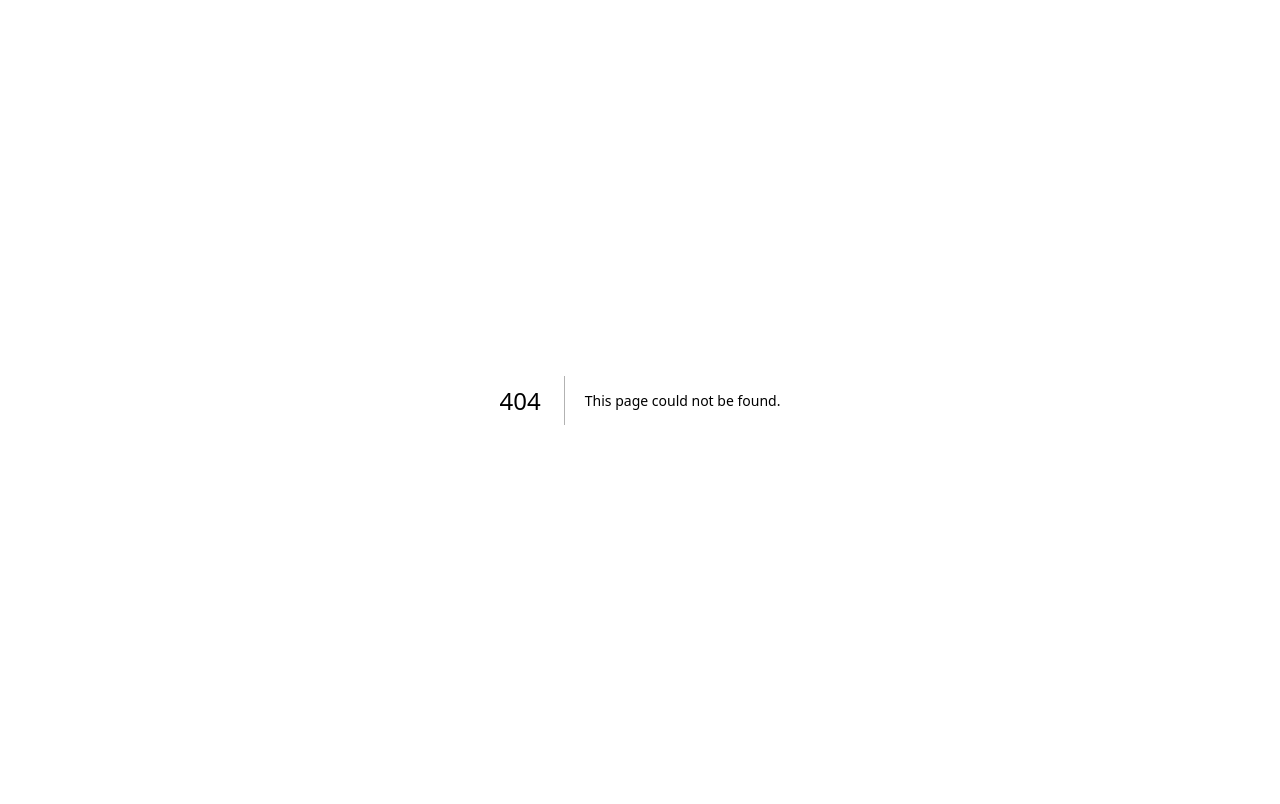
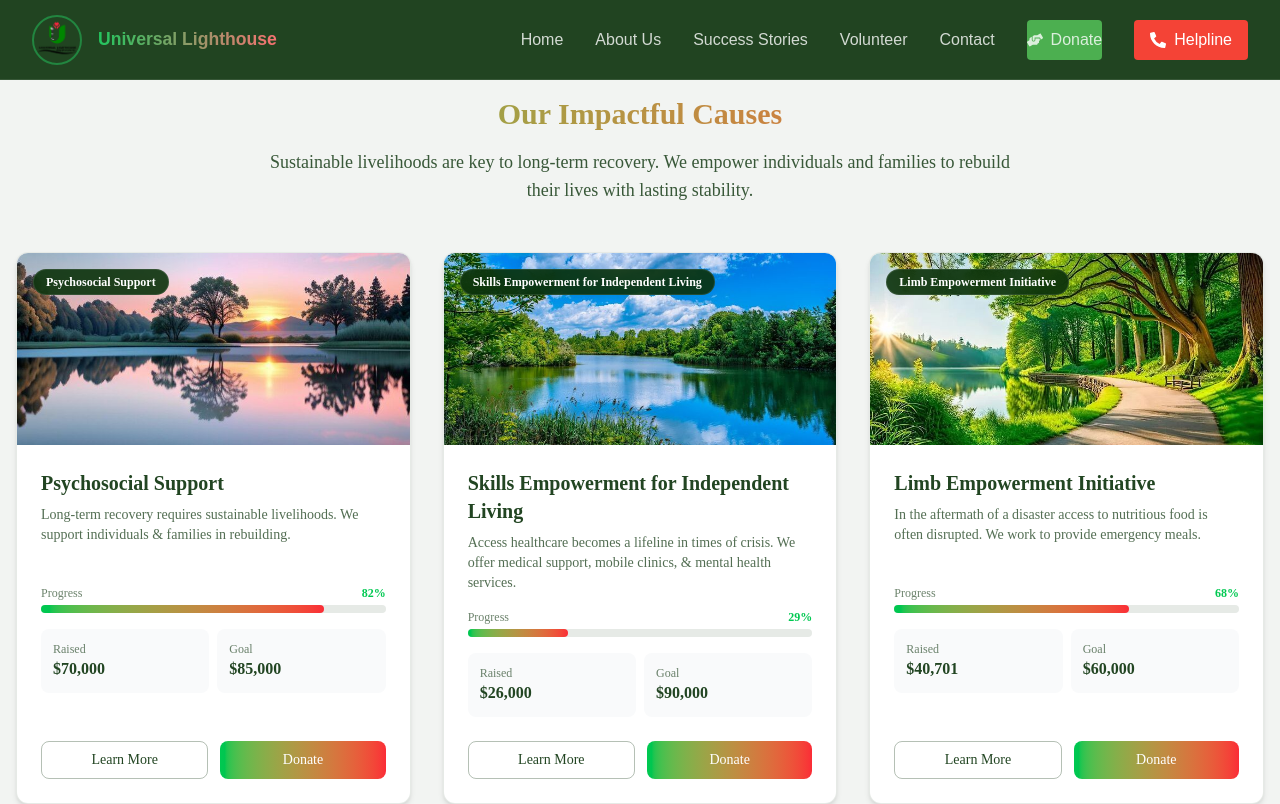
Before and after one commit to Newtonouma/universallighthouse, a Next.js app: page /causes in a window 1280 px wide. Before the commit this address had no page. Shown: the top 804 px of the page. Built offline with nearby package versions, Linux system fonts and the light colour scheme.

Commit message:
causes page added

```diff
--- /dev/null
+++ b/components/causescomponents/causes/causes.tsx
@@ -0,0 +1,124 @@
+'use client';
+
+import Link from 'next/link';
+import { causes } from '../../../public/data/causesData';
+import { useRouter } from 'next/navigation';
+
+interface Cause {
+  id: number | string;
+  title: string;
+  description: string;
+  raised: string | number;
+  goal: string | number;
+  category?: string;
+  image: string;
+}
+
+export default function CausesGrid() {
+  const router = useRouter();
+
+  return (
+    <div className="px-4 pt-24 py-12 bg-[rgba(10,49,10,0.05)] font-['Montserrat']  mx-auto">
+      {/* Section Header */}
+      <div className="text-center mb-12">
+        <h2 className="text-3xl font-bold mb-4 bg-gradient-to-r from-green-500 to-red-500 bg-clip-text text-transparent">
+          Our Impactful Causes
+        </h2>
+        <p className="text-lg text-[rgba(10,49,10,0.8)] max-w-3xl mx-auto">
+          Sustainable livelihoods are key to long-term recovery. We empower individuals and families to rebuild their lives with lasting stability.
+        </p>
+      </div>
+
+      {/* Grid of Causes */}
+      <div className="grid grid-cols-1 md:grid-cols-2 lg:grid-cols-3 gap-8">
+        {causes.map((cause: Cause) => {
+          const raisedNum = typeof cause.raised === 'string'
+            ? Number(cause.raised.replace(/[^0-9.-]+/g, ''))
+            : Number(cause.raised);
+
+          const goalNum = typeof cause.goal === 'string'
+            ? Number(cause.goal.replace(/[^0-9.-]+/g, ''))
+            : Number(cause.goal);
+
+          const percentage = Math.min((raisedNum / goalNum) * 100, 100).toFixed(0);
+
+          return (
+            <div
+              key={cause.id}
+              className="bg-white rounded-xl shadow-md overflow-hidden hover:shadow-xl transition-all duration-300 border border-[rgba(10,49,10,0.1)] hover:-translate-y-1 h-full flex flex-col"
+            >
+              {/* Image with Category Tag */}
+              <div className="relative h-48">
+                <span className="absolute top-4 left-4 z-10 bg-[rgba(10,49,10,0.9)] text-white text-xs font-semibold px-3 py-1 rounded-full backdrop-blur-sm border border-white/10">
+                  {cause.category || 'Charity'}
+                </span>
+                <img
+                  src={cause.image}
+                  alt={cause.title}
+                  className="w-full h-full object-cover"
+                />
+              </div>
+
+              {/* Content */}
+              <div className="p-6 flex-1 flex flex-col">
+                <h3 className="text-xl font-bold text-[rgba(10,49,10,0.9)] mb-2">{cause.title}</h3>
+                <p className="text-[rgba(10,49,10,0.7)] text-sm mb-4 line-clamp-3">{cause.description}</p>
+
+                {/* Progress Bar */}
+                <div className="mt-auto mb-4">
+                  <div className="flex justify-between items-center mb-1">
+                    <span className="text-xs text-[rgba(10,49,10,0.6)]">Progress</span>
+                    <span className="text-xs font-semibold text-green-500">{percentage}%</span>
+                  </div>
+                  <div className="w-full bg-[rgba(10,49,10,0.1)] rounded-full h-2">
+                    <div
+                      className="bg-gradient-to-r from-green-500 to-red-500 h-2 rounded-full"
+                      style={{ width: `${percentage}%` }}
+                    ></div>
+                  </div>
+                </div>
+
+                {/* Raised and Goal */}
+                <div className="flex justify-between mb-6">
+                  <div className="bg-gray-50 p-3 rounded-lg flex-1 mr-2">
+                    <p className="text-xs text-[rgba(10,49,10,0.6)]">Raised</p>
+                    <p className="font-semibold text-[rgba(10,49,10,0.9)]">
+                      {typeof cause.raised === 'number'
+                        ? `$${cause.raised.toLocaleString()}`
+                        : cause.raised}
+                    </p>
+                  </div>
+                  <div className="bg-gray-50 p-3 rounded-lg flex-1">
+                    <p className="text-xs text-[rgba(10,49,10,0.6)]">Goal</p>
+                    <p className="font-semibold text-[rgba(10,49,10,0.9)]">
+                      {typeof cause.goal === 'number'
+                        ? `$${cause.goal.toLocaleString()}`
+                        : cause.goal}
+                    </p>
+                  </div>
+                </div>
+
+                {/* Actions */}
+                <div className="flex space-x-3 mt-auto">
+                  <Link
+                    href={`/causes/${cause.id}`}
+                    className="flex-1 text-center border border-[rgba(10,49,10,0.3)] text-[rgba(10,49,10,0.9)] hover:bg-[rgba(10,49,10,0.05)] font-medium py-2 px-4 rounded-lg transition-all duration-300 text-sm"
+                  >
+                    Learn More
+                  </Link>
+
+                  <button
+                    onClick={() => router.push(`/causes/${cause.id}`)}
+                    className="flex-1 bg-gradient-to-r from-green-500 to-red-500 hover:opacity-90 text-white font-medium py-2 px-4 rounded-lg transition-all duration-300 text-sm hover:-translate-y-0.5"
+                  >
+                    Donate
+                  </button>
+                </div>
+              </div>
+            </div>
+          );
+        })}
+      </div>
+    </div>
+  );
+}
--- /dev/null
+++ b/public/data/causesData.ts
@@ -0,0 +1,67 @@
+// data/causes.ts
+export type CauseItem = {
+   id: string;
+  title: string;
+  raised: number;
+  goal: number;
+  category: string;
+  description: string;
+  image: string;
+};
+
+export const causes: CauseItem[] = [
+  {
+    id: '1',
+    title: 'Psychosocial Support',
+    raised: 70000,
+    goal: 85000,
+    category: 'Psychosocial Support',
+    description: 'Long-term recovery requires sustainable livelihoods. We support individuals & families in rebuilding.',
+    image: '/images/hero1.jpg',
+  },
+  {
+    id: '2',
+    title: 'Skills Empowerment for Independent Living',
+    raised: 26000,
+    goal: 90000,
+    category: 'Skills Empowerment for Independent Living',
+    description: 'Access healthcare becomes a lifeline in times of crisis. We offer medical support, mobile clinics, & mental health services.',
+    image: '/images/hero2.jpg',
+  },
+  {
+    id: '3',
+    title: 'Limb Empowerment Initiative',
+    raised: 40701,
+    goal: 60000,
+    category: 'Limb Empowerment Initiative',
+    description: 'In the aftermath of a disaster access to nutritious food is often disrupted. We work to provide emergency meals.',
+    image: '/images/hero3.jpg',
+  },
+  {
+    id: '4',
+    title: 'Mental Health Sand Counseling Services',
+    raised: 18000,
+    goal: 75000,
+    category: 'Shelter',
+    description: 'Rebuilding home & shelter essential for recovery. We help restore safe living conditions by offering temporary housing.',
+    image: '/images/hero2.jpg',
+  },
+  {
+    id: '5',
+    title: 'Mental Health Sand Counseling Services',
+    raised: 18000,
+    goal: 75000,
+    category: 'Shelter',
+    description: 'Rebuilding home & shelter essential for recovery. We help restore safe living conditions by offering temporary housing.',
+    image: '/images/hero2.jpg',
+  },
+  {
+    id: '6',
+    title: 'Hospital Visits for Newly Amputees',
+    raised: 18000,
+    goal: 75000,
+    category: 'Hospital Visits for Newly Amputees',
+    description: 'Rebuilding home & shelter essential for recovery. We help restore safe living conditions by offering temporary housing.',
+    image: '/images/hero2.jpg',
+  },
+];
--- /dev/null
+++ b/src/app/causes/page.tsx
@@ -0,0 +1,26 @@
+
+// import Heros from "../../components/causescomponent/heros/heros";
+import Navbar from "../../../components/navbar/navbar";
+import Footer from "../../../components/footer/footer";
+import Causes from "../../../components/causescomponents/causes/causes";
+
+
+export default function Home() {
+  return (
+    <>
+    <Navbar/>
+    <Causes/>
+    <Footer/>
+    </>
+
+  );
+}
+
+// import Causes from '../../../components/causescomponents/causes/causes';
+
+// export default function CausesPage() {
+//   return (
+//       <Causes />
+
+//   );
+// }
```
Also changed, not shown: src/app/causes/[ id ]/page.tsx (added, +52 -0 lines).
